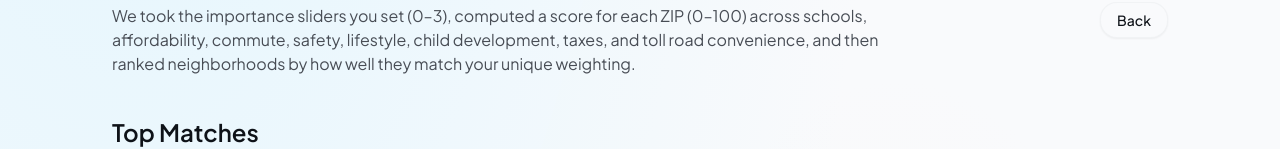
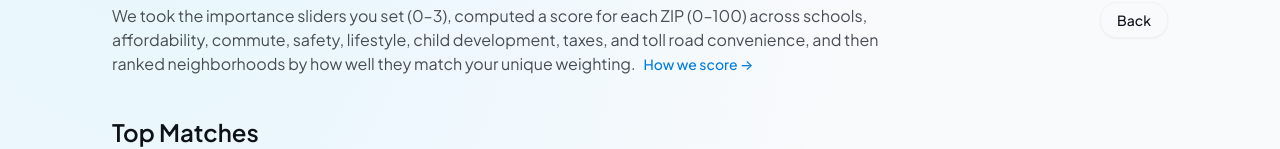
Before and after one commit to benyam525/sofee, a Next.js app: page /results in a window 1280 px wide. Shown: the part 156-305 px from the top of the page. Built offline with nearby package versions, Linux system fonts and the light colour scheme.

Commit message:
Add 'How we score' link to results page header

```diff
--- a/components/results-content.tsx
+++ b/components/results-content.tsx
@@ -965,6 +965,9 @@ export function ResultsContent() {
               We took the importance sliders you set (0–3), computed a score for each ZIP (0–100) across schools,
               affordability, commute, safety, lifestyle, child development, taxes, and toll road convenience, and then
               ranked neighborhoods by how well they match your unique weighting.
+              <a href="/docs" className="ml-2 text-primary hover:underline text-sm font-medium">
+                How we score →
+              </a>
             </p>
             {activePriorities.length > 0 && (
               <div className="flex items-center gap-2 text-sm text-muted-foreground">
```
